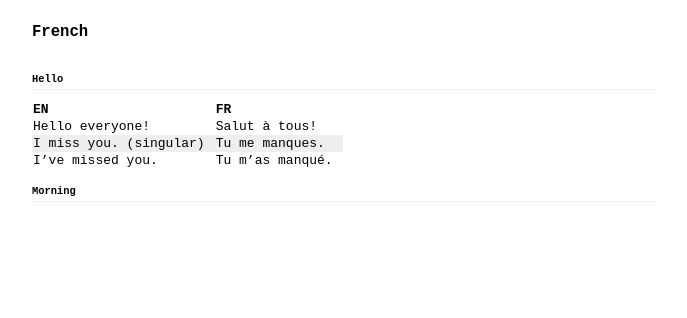
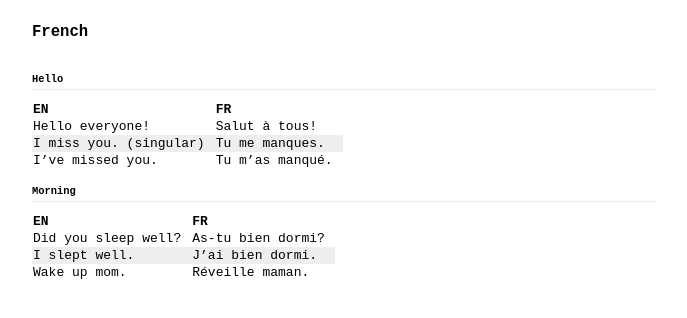
Before and after one commit to mkipling/p, a Jekyll site: the page built from fr.md, in a window 1280 px wide. Shown: the top 318 px of the page, without its empty margins (296-983 px from the left). Built offline with Jekyll 4.4.1, drawn with Linux system fonts in a browser that asks for light colours.

Commit message:
Update fr.md

```diff
--- a/fr.md
+++ b/fr.md
@@ -11,3 +11,9 @@ title: French
 | I've missed you. |	Tu m'as manqué.
 
 ### Morning
+
+| EN | FR |
+| :--- | :--- |
+| Did you sleep well? |	As-tu bien dormi?
+| I slept well.	| J'ai bien dormi.
+| Wake up mom. | Réveille maman.
```
